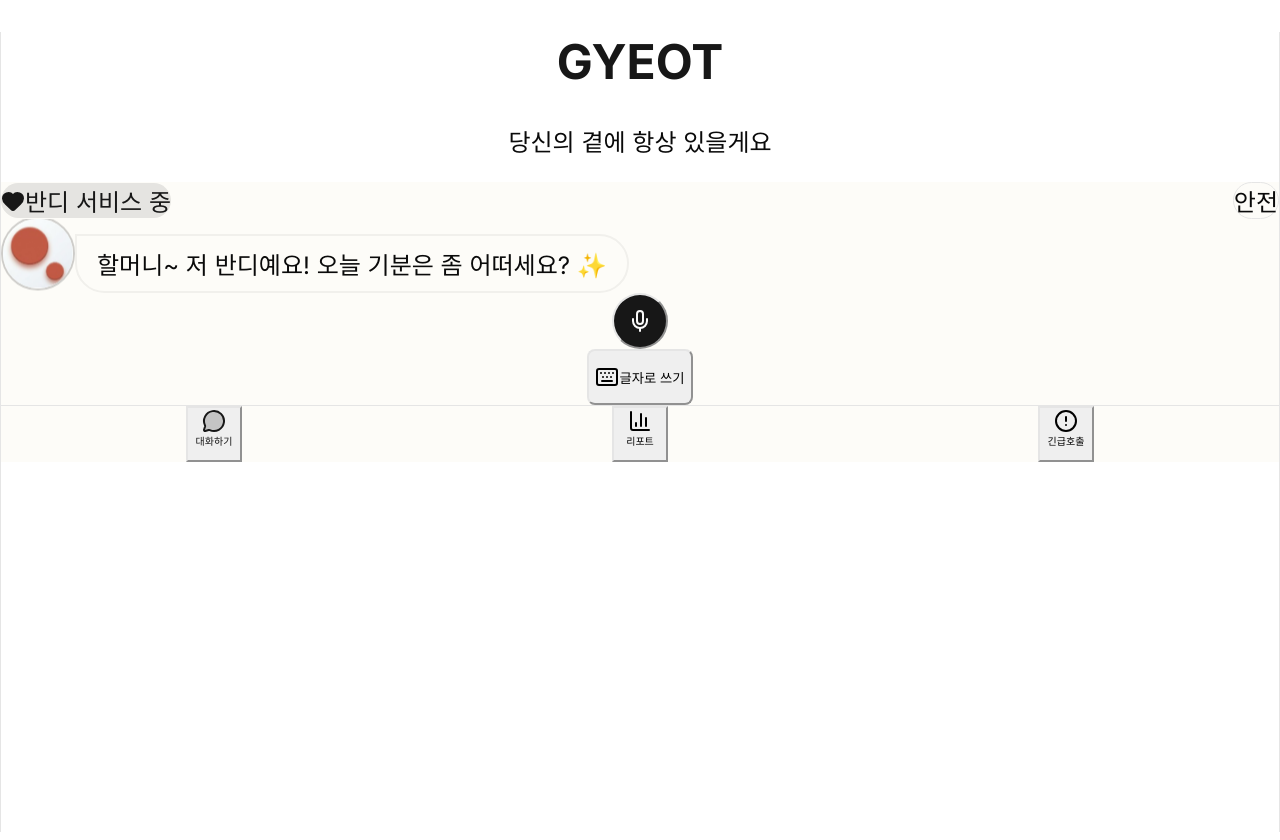
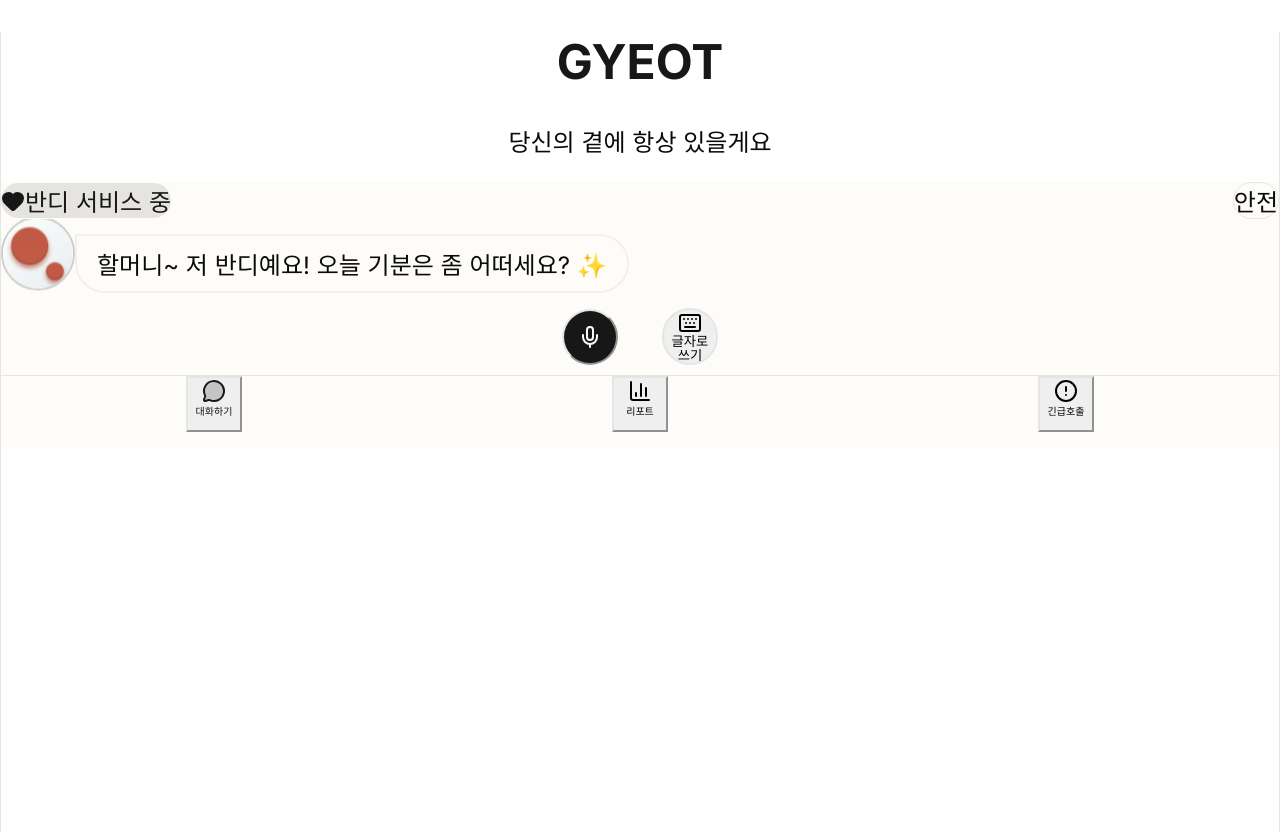
Before and after one commit to kidongin63-byte/GYEOT, a Next.js app: page /home in a window 1280 px wide. Built offline with nearby package versions, Linux system fonts and the light colour scheme.

Commit message:
style: refine chat UI layout, button spacing, and STT integration

```diff
--- a/app/home/page.tsx
+++ b/app/home/page.tsx
@@ -257,9 +257,9 @@ export default function HomePage() {
             </div>
 
             {/* 하단 컨트롤 레이어 (입력 및 내비게이션 통합) */}
-            <div className="bottom-0 left-0 right-0 z-20">
+            <div className="my-[15px]">
                 {activeTab === "home" && (
-                    <div className="px-6 py-6 bg-gradient-to-t from-white via-white to-transparent">
+                    <div className="px-6 py-6 mb-[10px] bg-gradient-to-t from-white via-white to-transparent">
                         {showKeyboard ? (
                             <div className="flex gap-4 items-center bg-white p-2 rounded-full shadow-2xl border-2 border-primary/10 animate-in slide-in-from-bottom-2">
                                 <input
@@ -275,7 +275,7 @@ export default function HomePage() {
                                 </Button>
                             </div>
                         ) : (
-                            <div className="flex flex-col items-center gap-4">
+                            <div className="flex justify-around items-center max-w-[200px] mx-auto">
                                 <div className="relative group">
                                     {isListening && (
                                         <>
@@ -286,28 +286,28 @@ export default function HomePage() {
                                     <Button
                                         size="lg"
                                         className={cn(
-                                            "w-36 h-36 rounded-full shadow-[0_15px_40px_rgba(var(--primary),0.3)] transition-all duration-500 relative z-30",
+                                            "w-28 h-28 rounded-full shadow-[0_15px_40px_rgba(var(--primary),0.3)] transition-all duration-500 relative z-30",
                                             isListening ? "bg-red-500 ring-8 ring-red-100 scale-90" : "bg-primary hover:scale-105 active:scale-95"
                                         )}
                                         onClick={toggleVoice}
                                     >
                                         {isListening ? (
                                             <div className="flex flex-col items-center">
-                                                <div className="w-12 h-1 bg-white rounded-full animate-pulse mb-2" />
-                                                <span className="text-xl font-black">듣는 중</span>
+                                                <div className="w-10 h-1 bg-white rounded-full animate-pulse mb-2" />
+                                                <span className="text-lg font-black text-white">듣는 중</span>
                                             </div>
                                         ) : (
-                                            <Mic className="w-20 h-20 text-white" />
+                                            <Mic className="w-16 h-16 text-white" />
                                         )}
                                     </Button>
                                 </div>
                                 <Button
-                                    variant="ghost"
-                                    className="text-slate-400 text-sm font-bold flex items-center gap-2 h-10 hover:bg-transparent"
+                                    variant="outline"
+                                    className="h-28 px-8 rounded-[32px] border-2 border-slate-100 flex flex-col items-center justify-center gap-2 bg-white/50 hover:bg-white shadow-sm transition-all"
                                     onClick={() => setShowKeyboard(true)}
                                 >
-                                    <Keyboard className="w-4 h-4" />
-                                    글자로 쓰기
+                                    <Keyboard className="w-8 h-8 text-slate-400" />
+                                    <span className="text-lg font-black text-slate-600 leading-none text-center">글자로<br />쓰기</span>
                                 </Button>
                             </div>
                         )}
```
